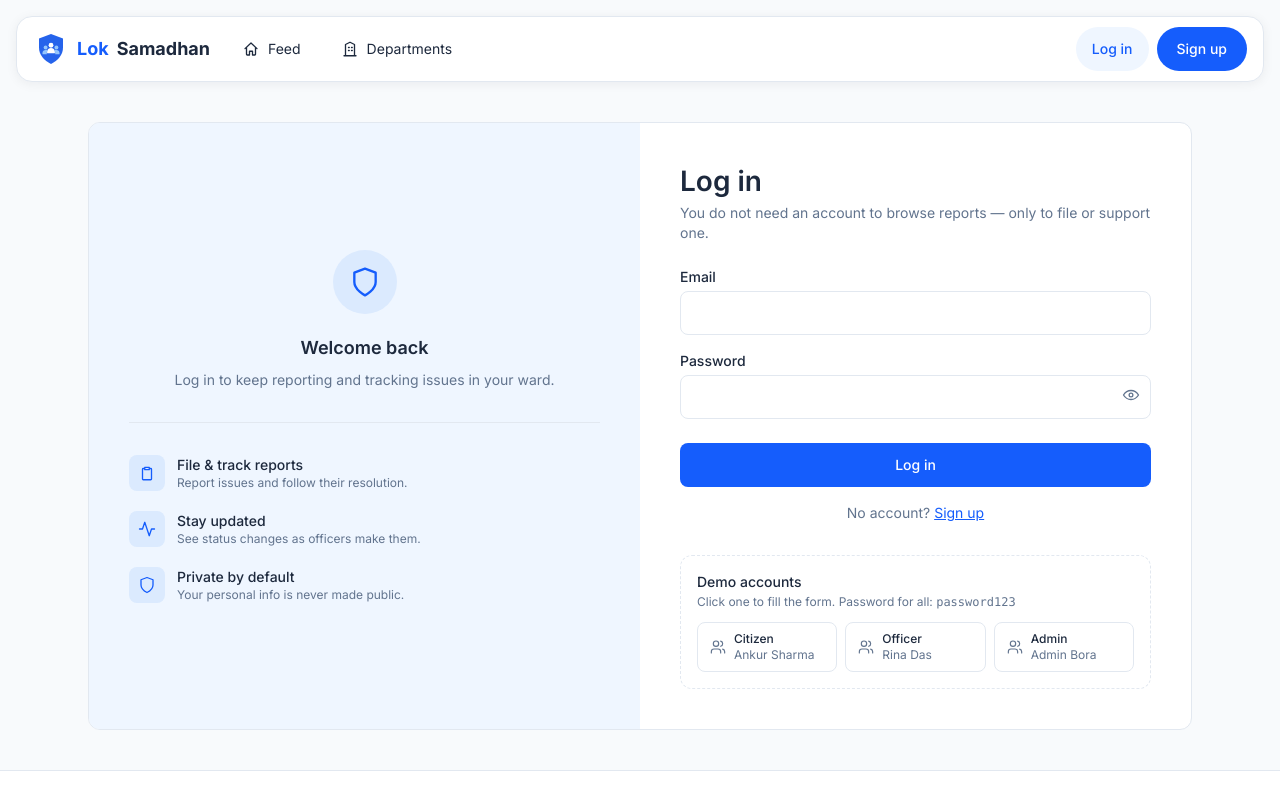
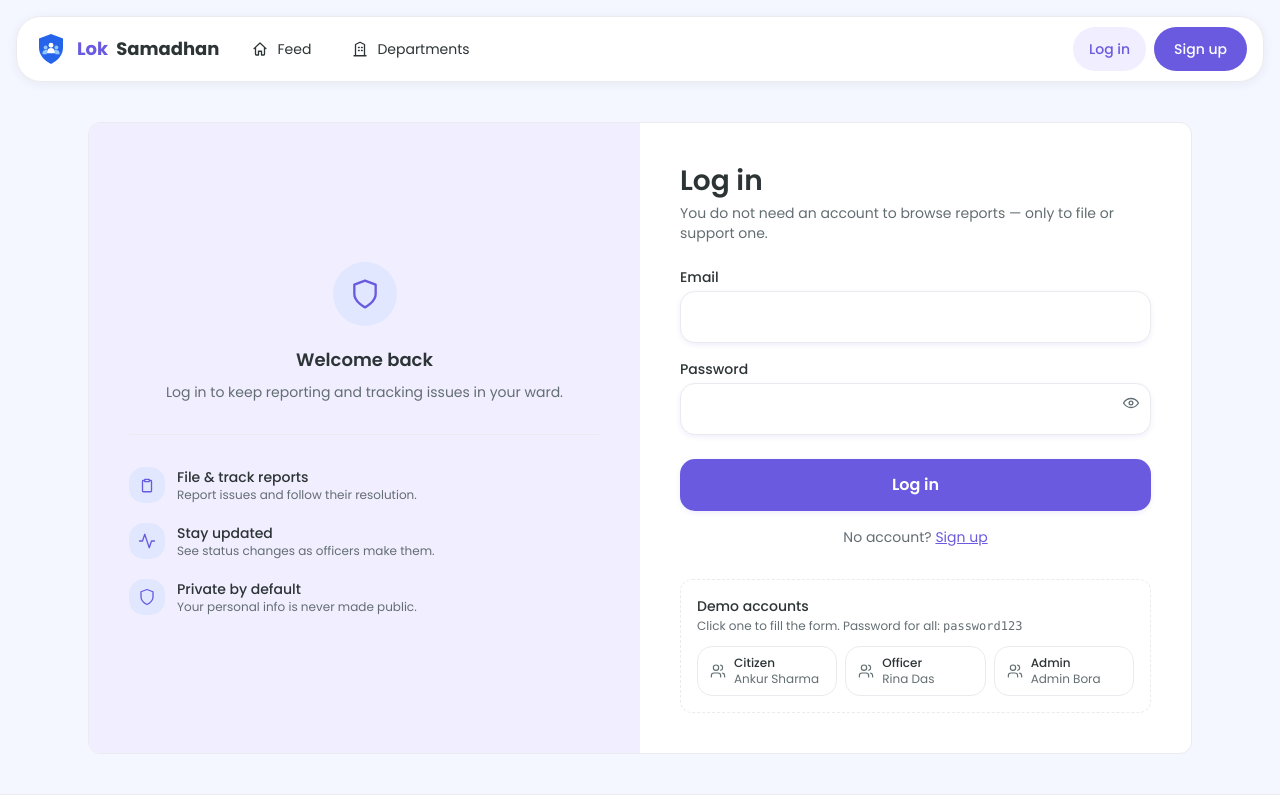
Before and after one commit to Mriga195/loksamadhan, a React (Vite) app in the folder client/: page /login in a window 1280 px wide. Shown: the top 800 px of the page. Built offline with nearby package versions, Linux system fonts and the light colour scheme; no server answers.

Commit message:
style(client): extract shared formStyles, add step layout to Report form, and refine AuthShell design tokens

```diff
--- a/client/index.html
+++ b/client/index.html
@@ -5,7 +5,7 @@
     <link rel="icon" type="image/svg+xml" href="/favicon.svg" />
     <meta name="viewport" content="width=device-width, initial-scale=1.0" />
     <link rel="preconnect" href="https://fonts.gstatic.com" crossorigin />
-    <link href="https://fonts.googleapis.com/css2?family=Inter:wght@400;500;600;700&display=swap" rel="stylesheet" />
+    <link href="https://fonts.googleapis.com/css2?family=Poppins:wght@400;500;600;700&display=swap" rel="stylesheet" />
     <title>LokSamadhan</title>
   </head>
   <body>
--- a/client/src/components/AuthShell.jsx
+++ b/client/src/components/AuthShell.jsx
@@ -1,5 +1,6 @@
 import { useState } from 'react';
 import Icon from './Icon';
+import { field } from '../formStyles';
 
 // Split-panel shell shared by /login and /register: pitch on the left, form on the right.
 // The left panel is decoration — it collapses away below md rather than pushing the form
@@ -44,18 +45,15 @@ export default function AuthShell({ tone = 'brand', icon, heading, blurb, points
   );
 }
 
-export const field = 'mt-1 w-full min-h-11 rounded-lg border border-line bg-surface px-3 text-base' +
-  ' focus:border-brand-600';
-
 // Same input, plus a reveal toggle. The toggle is a real button so it is reachable by keyboard.
-export function PasswordField({ label, hint, hintError, ...props }) {
+export function PasswordField({ label, hint, hintError, className = 'mt-4', ...props }) {
   const [shown, setShown] = useState(false);
   return (
     <>
-      <label className="mt-4 block text-sm font-medium">
+      <label className={`${className} block text-sm font-medium`}>
         {label}
         <span className="relative block">
-          <input type={shown ? 'text' : 'password'} required className={`${field} pr-11`} {...props} />
+          <input type={shown ? 'text' : 'password'} required className={`${field} mt-1 pr-11`} {...props} />
           <button
             type="button"
             onClick={() => setShown(!shown)}
--- /dev/null
+++ b/client/src/formStyles.js
@@ -0,0 +1,10 @@
+// One input look for every form in the app, taken from the mobile app's fields: a white
+// rounded slab with a violet-tinted shadow rather than a hairline box. Labels add their own
+// `mt-1` — the class carries no outer spacing, so it drops into a card or a label alike.
+export const field = 'w-full min-h-13 rounded-lg border border-line bg-surface px-4 text-base' +
+  ' shadow-sm focus:border-brand-600';
+
+// The filled violet action. Same radius and weight as the app's "Log In" / "Report a New Issue".
+export const primaryBtn = 'flex min-h-13 cursor-pointer items-center justify-center gap-2' +
+  ' rounded-lg bg-brand-600 px-6 text-base font-semibold text-white shadow-sm' +
+  ' transition-colors hover:bg-brand-700 disabled:opacity-60';
--- a/client/src/index.css
+++ b/client/src/index.css
@@ -3,14 +3,16 @@
 /* Design tokens. Tailwind v4 generates the utilities from these:
    --color-x → bg-x / text-x / border-x, --font-x → font-x, --text-x → text-x,
    --spacing → every p-* m-* gap-* w-* step.
-   Palette values are Tailwind's own curated scale (blue/amber/emerald/red/slate),
-   aliased to civic meanings — no hand-picked hex anywhere. */
+   Palette is the LokSamadhan mobile app's (lok-samadhan/mobile): #6A5AE0 violet on a #F4F7FF
+   ground, #2d3436 / #636e72 text, #EAEBEE hairlines, Poppins, 15–25px radii and a violet-tinted
+   shadow. Tailwind's own slate/blue/purple ramps are re-pointed at those values too, so the
+   screens that still reach for a raw `slate-400` or `blue-600` land on this palette as well. */
 @theme {
   /* Space — 4px base: p-1=4 p-2=8 p-3=12 p-4=16 p-6=24 p-8=32 p-12=48 p-16=64 */
   --spacing: 0.25rem;
 
   /* Type — one family; weight + size carry hierarchy */
-  --font-sans: "Inter", ui-sans-serif, system-ui, sans-serif;
+  --font-sans: "Poppins", ui-sans-serif, system-ui, sans-serif;
 
   --text-xs: 0.75rem;      /* meta, timestamps */
   --text-xs--line-height: 1rem;
@@ -27,38 +29,93 @@
   --text-3xl: 2.25rem;     /* hero */
   --text-3xl--line-height: 2.5rem;
 
-  /* Brand — civic blue */
-  --color-brand-50:  var(--color-blue-50);
-  --color-brand-100: var(--color-blue-100);
-  --color-brand-200: var(--color-blue-200);
-  --color-brand-500: var(--color-blue-500);
-  --color-brand-600: var(--color-blue-600);
-  --color-brand-700: var(--color-blue-700);
+  /* Brand — the app's violet */
+  --color-brand-50:  #F0EEFF;
+  --color-brand-100: #E0E7FF;
+  --color-brand-200: #C9C2F8;
+  --color-brand-500: #7C6EE6;
+  --color-brand-600: #6A5AE0;
+  --color-brand-700: #5546C7;
 
   /* Surfaces & text */
-  --color-canvas: var(--color-slate-50);
+  --color-canvas: #F4F7FF;
   --color-surface: #fff;
-  --color-line: var(--color-slate-200);
-  --color-ink: var(--color-slate-800);
-  --color-ink-muted: var(--color-slate-500);
+  --color-line: #EAEBEE;
+  --color-ink: #2D3436;
+  --color-ink-muted: #636E72;
 
-  /* Status — one hue per issue state. -50 = badge bg, -600 = text/dot/border */
-  --color-submitted-50: var(--color-slate-100);
-  --color-submitted-600: var(--color-slate-600);
-  --color-acknowledged-50: var(--color-amber-50);
-  --color-acknowledged-600: var(--color-amber-600);
-  --color-progress-50: var(--color-blue-50);
-  --color-progress-600: var(--color-blue-600);
-  --color-resolved-50: var(--color-emerald-50);
-  --color-resolved-600: var(--color-emerald-600);
-  --color-rejected-50: var(--color-red-50);
-  --color-rejected-600: var(--color-red-600);
+  /* Status — the mobile app's three states, extended to our five. Pending really is red
+     there; rejected takes the darker red so the two stay distinguishable. */
+  --color-submitted-50: #FEE2E2;
+  --color-submitted-600: #EF4444;
+  --color-acknowledged-50: #FFFBEB;
+  --color-acknowledged-600: #F59E0B;
+  --color-progress-50: #FFFBE6;
+  --color-progress-600: #F59E0B;
+  --color-resolved-50: #F0FDF4;
+  --color-resolved-600: #22C55E;
+  --color-rejected-50: #FEF2F2;
+  --color-rejected-600: #DC2626;
 
   /* Priority */
-  --color-priority-low: var(--color-slate-500);
-  --color-priority-medium: var(--color-amber-600);
-  --color-priority-high: var(--color-red-600);
+  --color-priority-low: #636E72;
+  --color-priority-medium: #F59E0B;
+  --color-priority-high: #DC2626;
 
+  /* Raw Tailwind ramps, re-pointed. Screens built before these tokens existed use
+     slate, blue and purple utilities directly; this keeps them on-palette instead of
+     hunting down every call site. */
+  --color-slate-50: #F4F7FF;
+  --color-slate-100: #EDF0FA;
+  --color-slate-200: #EAEBEE;
+  --color-slate-300: #D8DAE0;
+  --color-slate-400: #A0A0A0;
+  --color-slate-500: #636E72;
+  --color-slate-600: #4B5457;
+  --color-slate-700: #3A4245;
+  --color-slate-800: #2D3436;
+  --color-slate-900: #22282A;
+
+  --color-gray-50: #F4F7FF;
+  --color-gray-100: #EDF0FA;
+  --color-gray-200: #EAEBEE;
+  --color-gray-300: #D8DAE0;
+  --color-gray-400: #A0A0A0;
+  --color-gray-500: #636E72;
+  --color-gray-600: #4B5457;
+  --color-gray-700: #3A4245;
+  --color-gray-800: #2D3436;
+  --color-gray-900: #22282A;
+
+  --color-blue-50: #F0EEFF;
+  --color-blue-100: #E0E7FF;
+  --color-blue-200: #C9C2F8;
+  --color-blue-500: #7C6EE6;
+  --color-blue-600: #6A5AE0;
+  --color-blue-700: #5546C7;
+
+  --color-indigo-50: #F0EEFF;
+  --color-indigo-100: #E0E7FF;
+  --color-indigo-600: #6A5AE0;
+  --color-indigo-700: #5546C7;
+
+  --color-purple-50: #F0EEFF;
+  --color-purple-100: #E0E7FF;
+  --color-purple-200: #C9C2F8;
+  --color-purple-600: #6A5AE0;
+  --color-purple-700: #5546C7;
+  --color-purple-900: #3A2E8F;
+
+  /* Radii — the app's chunky corners: 15px controls, 16px cards, 25px hero cards */
+  --radius-lg: 0.9375rem;
+  --radius-xl: 1.125rem;
+  --radius-2xl: 1.5625rem;
+  --radius-card: 1rem;
+
+  /* Elevation — every shadow in the app is violet-tinted, never neutral grey */
+  --shadow-sm: 0 2px 5px 0 rgb(106 90 224 / 0.10);
+  --shadow-md: 0 4px 12px -2px rgb(106 90 224 / 0.15);
+  --shadow-lg: 0 10px 20px -6px rgb(106 90 224 / 0.18);
   --radius-card: 0.75rem;
 }
 
--- a/client/src/pages/Login.jsx
+++ b/client/src/pages/Login.jsx
@@ -3,7 +3,8 @@ import { Link, useLocation, useNavigate } from 'react-router-dom';
 import { useAuth } from '../AuthContext';
 import Spinner from '../components/Spinner';
 import Icon from '../components/Icon';
-import AuthShell, { field, PasswordField } from '../components/AuthShell';
+import AuthShell, { PasswordField } from '../components/AuthShell';
+import { field, primaryBtn } from '../formStyles';
 
 // Seeded accounts, click to fill. This is not decoration: a judge will not type credentials out
 // of a README, and a demo that cannot be logged into is a demo that gets watched instead of
@@ -78,7 +79,7 @@ export default function Login() {
             type="email"
             autoComplete="email"
             required
-            className={field}
+            className={`${field} mt-1`}
             value={email}
             onChange={e => setEmail(e.target.value)}
           />
@@ -94,9 +95,7 @@ export default function Login() {
         <button
           type="submit"
           disabled={pending}
-          className="mt-6 flex min-h-11 w-full cursor-pointer items-center justify-center gap-2
-            rounded-lg bg-brand-600 text-sm font-medium text-white transition-colors duration-200
-            hover:bg-brand-700 disabled:opacity-60"
+          className={`${primaryBtn} mt-6 w-full`}
         >
           {pending && <Spinner label="Signing in" />}
           {pending ? 'Signing in…' : 'Log in'}
--- a/client/src/pages/Register.jsx
+++ b/client/src/pages/Register.jsx
@@ -2,7 +2,8 @@ import { useState } from 'react';
 import { Link, useNavigate } from 'react-router-dom';
 import { useAuth } from '../AuthContext';
 import Spinner from '../components/Spinner';
-import AuthShell, { field, PasswordField } from '../components/AuthShell';
+import AuthShell, { PasswordField } from '../components/AuthShell';
+import { field, primaryBtn } from '../formStyles';
 
 // Citizen sign-up only. There is deliberately no role selector: routes/auth.js hardcodes
 // role: 'citizen' and ignores anything else in the body, so a "sign up as officer" field would
@@ -67,7 +68,7 @@ export default function Register() {
           Full name
           <input
             type="text" autoComplete="name" required
-            className={field} value={form.name} onChange={set('name')}
+            className={`${field} mt-1`} value={form.name} onChange={set('name')}
           />
         </label>
 
@@ -75,7 +76,7 @@ export default function Register() {
           Email
           <input
             type="email" autoComplete="email" required
-            className={field} value={form.email} onChange={set('email')}
+            className={`${field} mt-1`} value={form.email} onChange={set('email')}
           />
         </label>
 
@@ -95,9 +96,7 @@ export default function Register() {
         <button
           type="submit"
           disabled={pending || tooShort}
-          className="mt-6 flex min-h-11 w-full cursor-pointer items-center justify-center gap-2
-            rounded-lg bg-brand-600 text-sm font-medium text-white transition-colors duration-200
-            hover:bg-brand-700 disabled:opacity-60"
+          className={`${primaryBtn} mt-6 w-full`}
         >
           {pending && <Spinner label="Creating account" />}
           {pending ? 'Creating account…' : 'Sign up'}
```
Also changed, not shown: client/src/pages/Profile.jsx (+27 -54 lines), client/src/pages/Report.jsx (+61 -62 lines).
